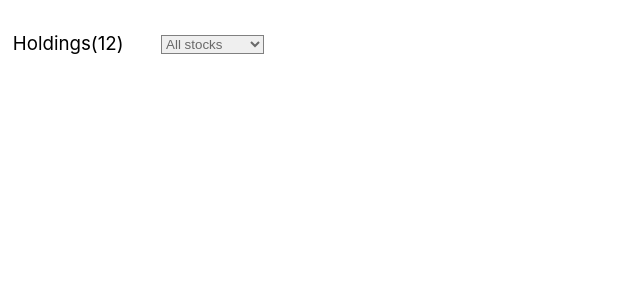
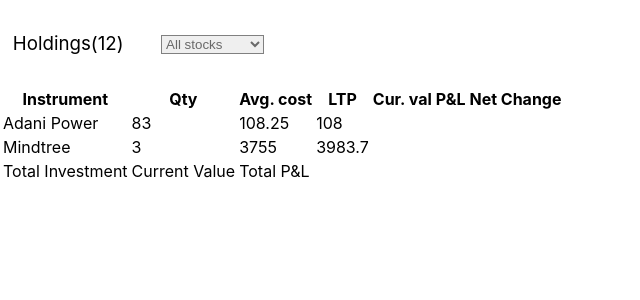
Before and after one commit to PravinSuresh/Zerodha, a React (Create React App) app: page / in a window 1280 px wide. Shown: the top 300 px of the page, without its empty margins (0-640 px from the left). Built offline with nearby package versions, Linux system fonts and the light colour scheme.

Commit message:
Added Table content and structure

```diff
--- a/src/App.js
+++ b/src/App.js
@@ -1,11 +1,14 @@
 import logo from './logo.svg';
 import './App.css';
 import Header from './components/Header/Header';
+import Table from './components/Table/Table';
+import {StocksData, HeaderRows, FooterRows} from './data';
 
 function App() {
   return (
     <div>
       <Header count={12} />
+      <Table headerData={HeaderRows} mainData={StocksData} footerData={FooterRows} />
     </div>
   );
 }
--- /dev/null
+++ b/src/components/Table/Table.js
@@ -0,0 +1,29 @@
+const Table = ({headerData, mainData, footerData})=>{
+    // const stocks = mainData.map(item=>item);
+    const details = mainData.map(stock=>Object.values(stock));
+    const inner = details.map(detail=>detail);//.map(console.log("inner: ",detail)));
+    const tiny = inner.map(item=>(item.filter(i=>i!=="kite")));
+    console.log("tiny", tiny);
+    return(
+        <>
+    {console.log(headerData)}
+    {/* {console.log(mainData.map(item=>console.log(Object.values(item))))} */}
+            <table>
+                <thead>
+                    <tr>
+                        {headerData.map(data=><th key={data}>{data}</th>)}
+                    </tr>
+                </thead>
+                <tbody>
+                    {tiny.map(details=><tr>{details.map(detail=><td>{detail}</td>)}</tr>)}
+                </tbody>
+                <tfoot>
+                    <tr>{footerData.map(data=><td key={data}>{data}</td>)}</tr>
+                </tfoot>
+            </table>
+        </>
+    );
+}
+
+
+export default Table;
```
